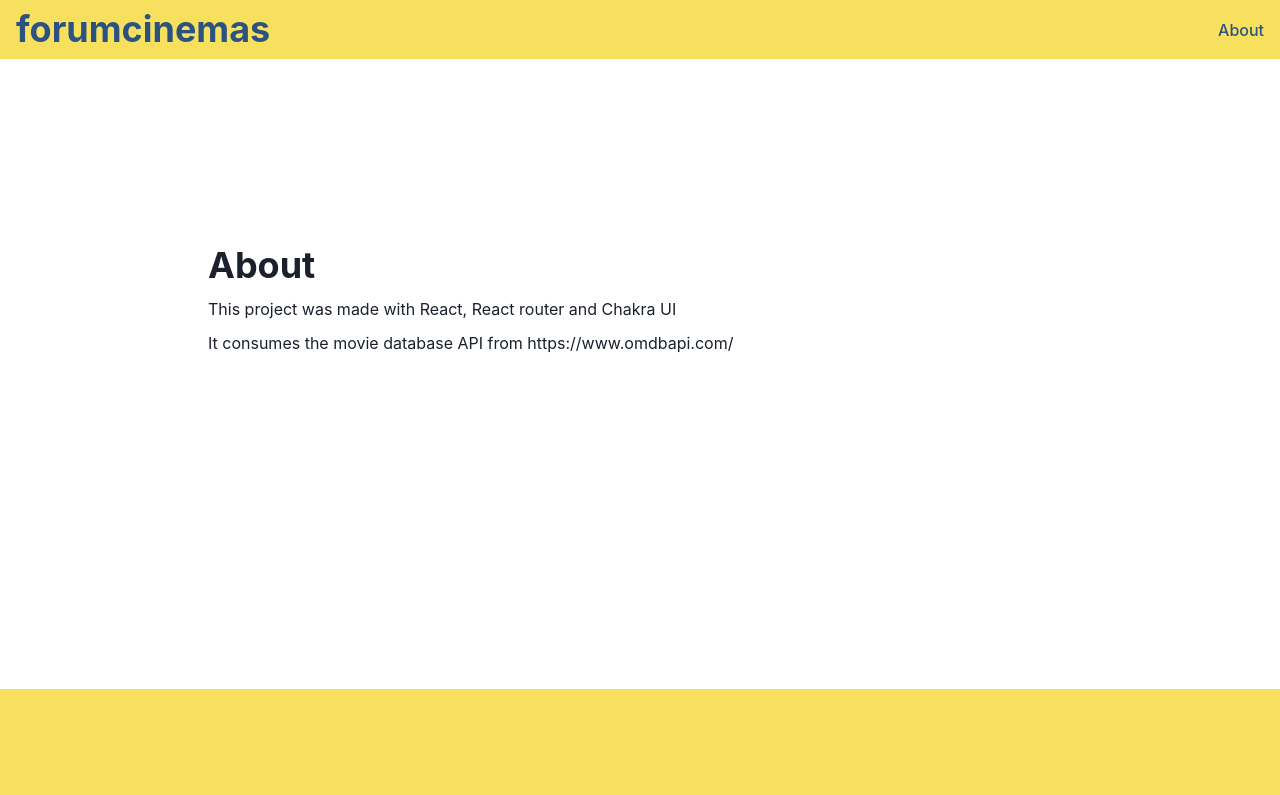
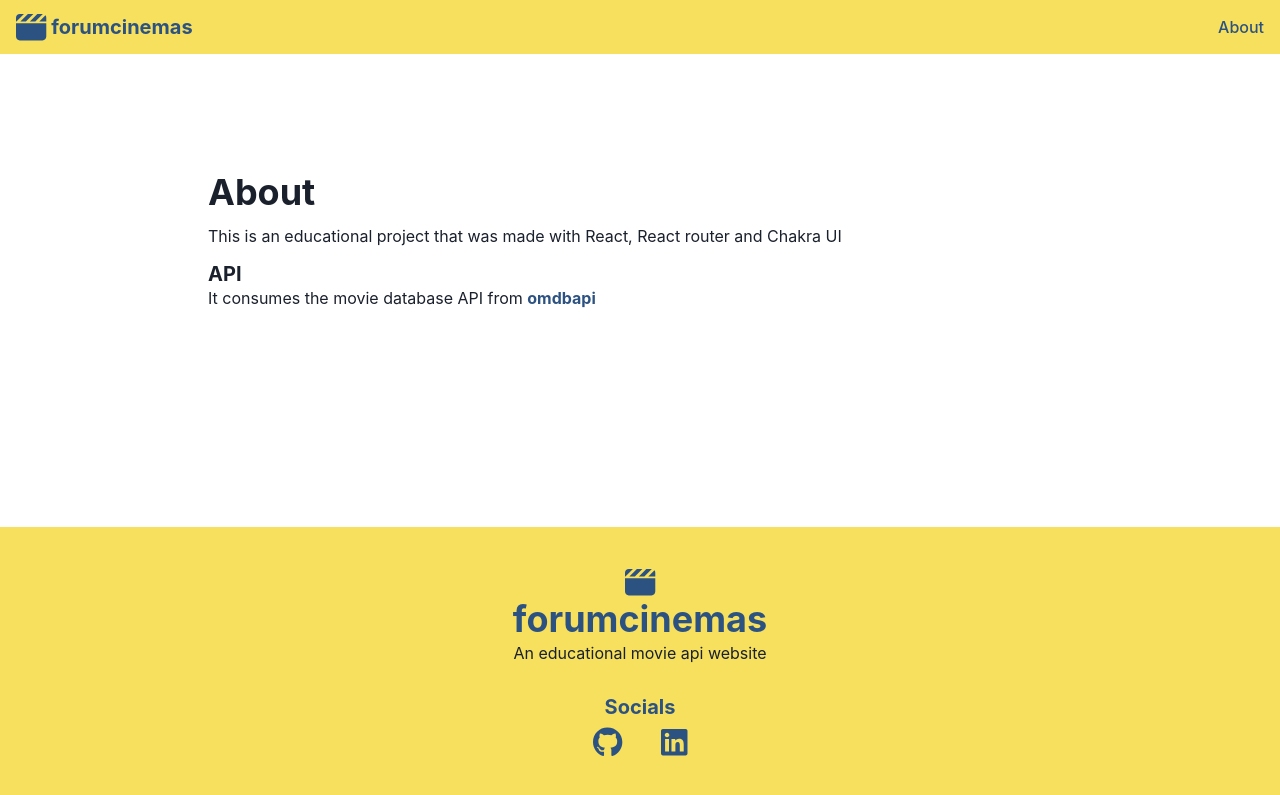
Before and after one commit to mriusdev/movie-app-react, a React (Create React App) app: page /about in a window 1280 px wide. Shown: the top 795 px of the page. Built offline with nearby package versions, Linux system fonts and the light colour scheme.

Commit message:
changed readme.md and some of the styling

```diff
--- a/cypress.json
+++ b/cypress.json
@@ -1,4 +1,4 @@
 {
-  "baseUrl": "http://localhost:3000/",
+  "baseUrl": "http://localhost:8888/",
   "experimentalStudio": true
 }
--- a/package.json
+++ b/package.json
@@ -6,6 +6,11 @@
     "@chakra-ui/react": "^1.8.8",
     "@emotion/react": "^11.9.0",
     "@emotion/styled": "^11.8.1",
+    "@fortawesome/fontawesome-svg-core": "^6.1.1",
+    "@fortawesome/free-brands-svg-icons": "^6.1.1",
+    "@fortawesome/free-regular-svg-icons": "^6.1.1",
+    "@fortawesome/free-solid-svg-icons": "^6.1.1",
+    "@fortawesome/react-fontawesome": "^0.1.18",
     "@testing-library/jest-dom": "^5.16.4",
     "@testing-library/react": "^13.2.0",
     "@testing-library/user-event": "^13.5.0",
--- a/src/App.js
+++ b/src/App.js
@@ -1,4 +1,6 @@
 import { BrowserRouter, Route, Routes } from 'react-router-dom';
+import { Flex } from '@chakra-ui/react'
+
 
 import Header from "./components/Header/Header";
 import About from './pages/About'
@@ -12,6 +14,7 @@ function App() {
   return (
     <>
       <BrowserRouter>
+        <Flex direction="column" justify="space-between" height="100vh">
           <Header />
           <Routes>
             <Route path="/" element={<Home />}/>
@@ -20,6 +23,7 @@ function App() {
             <Route path="/movie/:searchId" element={<Movie />}/>
           </Routes>
           <Footer />
+        </Flex>
       </BrowserRouter>
     </>
   );
--- a/src/components/Footer.jsx
+++ b/src/components/Footer.jsx
@@ -1,4 +1,7 @@
-import { Heading, VStack, Input, Flex, Button } from '@chakra-ui/react'
+import { Heading, VStack, HStack, Flex, Text } from '@chakra-ui/react'
+import { FontAwesomeIcon } from '@fortawesome/react-fontawesome'
+import { faClapperboard } from '@fortawesome/free-solid-svg-icons'
+import { faGithub, faLinkedin } from '@fortawesome/free-brands-svg-icons'
 
 const Footer = () => {
   return (
@@ -6,20 +9,33 @@ const Footer = () => {
       <Flex
         alignItems='center'
         justify="center"
-        mt="150px"
-        py="100px"
+        mt="10ch"
+        py="4ch"
         bg="yellow.300"
         id="footer"
       >
-        <VStack>
+        <Flex direction="column" align="center">
+          <FontAwesomeIcon icon={faClapperboard} fontSize="3ch" color="#2C5282"/>
           <Heading color="blue.700" size='xl'>
-            CONTACT ME HERE
+            forumcinemas
           </Heading>
-          <Input bg="white" color="blue.700" w={300} placeholder='Your email' size='md' />
-          <Button w={200} colorScheme='teal' size='md'>
-            Send
-          </Button>
-        </VStack>
+          <Text>
+            An educational movie api website
+          </Text>
+          <VStack direction="column" align="center" mt="3ch">
+            <Heading color="blue.700" size='md'>
+              Socials
+            </Heading>
+            <HStack columnGap="3ch">
+              <a href="https://github.com/mriusdev/movie-app-react">
+                <FontAwesomeIcon style={{ cursor: 'pointer '}} icon={faGithub} fontSize="3ch" color="#2C5282"/>
+              </a>
+              <a href="https://www.linkedin.com/in/andrius-mintau%C4%8Dkis-99239a216/">
+                <FontAwesomeIcon style={{ cursor: 'pointer '}} icon={faLinkedin} fontSize="3ch" color="#2C5282"/>
+              </a>
+            </HStack>
+          </VStack>
+        </Flex>
       </Flex>
     </>
   )
--- a/src/components/Header/Header.jsx
+++ b/src/components/Header/Header.jsx
@@ -1,5 +1,7 @@
-import { Box, Container, HStack, Heading, Text } from '@chakra-ui/react'
+import { Box, Container, HStack, Heading, Text, Flex } from '@chakra-ui/react'
 import { Link } from "react-router-dom";
+import { FontAwesomeIcon } from '@fortawesome/react-fontawesome'
+import { faClapperboard } from '@fortawesome/free-solid-svg-icons'
 
 import './header.css'
 
@@ -8,11 +10,16 @@ const Header = () => {
     <>
       <div className="navSticky" id="nav">
         <Box bg="yellow.300">
-          <Container maxW="7xl" py={2}>
+          <Container maxW="7xl" py={3}>
             <HStack color="blue.700" justify="space-between">
-              <Heading>
-                <Link to="/">forumcinemas</Link>
-              </Heading>
+              <Link to="/">
+                <Flex align="center" justify="center" columnGap="0.5ch">
+                  <FontAwesomeIcon icon={faClapperboard} fontSize="3ch" color="#2C5282"/>
+                  <Heading size="md">
+                    forumcinemas
+                  </Heading>
+                </Flex>
+              </Link>
               <Text fontWeight="medium">
                 <Link to="/about">About</Link>
               </Text>
--- a/src/pages/About.jsx
+++ b/src/pages/About.jsx
@@ -1,9 +1,9 @@
-import { Container, Heading, Text, Flex, VStack, Box } from '@chakra-ui/react'
+import { Container, Heading, Text, Flex, VStack, Box, Link } from '@chakra-ui/react'
 
 const About = () => {
   return (
     <>
-      <Flex align="center" height={{base: '70vh', md: '60vh'}}>
+      <Flex align="center">
         <Container maxWidth="4xl">
           <VStack align="flex-start" spacing="0" rowGap="1ch">
             <Heading>
@@ -11,10 +11,13 @@ const About = () => {
             </Heading>
             <Box>
               <Text>
-                This project was made with React, React router and Chakra UI
+                This is an educational project that was made with React, React router and Chakra UI
               </Text>
-              <Text mt="1ch">
-                It consumes the movie database API from https://www.omdbapi.com/
+              <Heading mt="1ch" size="md">
+                API
+              </Heading>
+              <Text>
+                It consumes the movie database API from <Link href='https://www.omdbapi.com/' color='blue.700' fontWeight="bold">omdbapi</Link>
               </Text>
             </Box>
           </VStack>
```
Also changed, not shown: 2 other files (tests, documents, lock files or other folders). Lines whose indentation alone changed are shown as unchanged.
